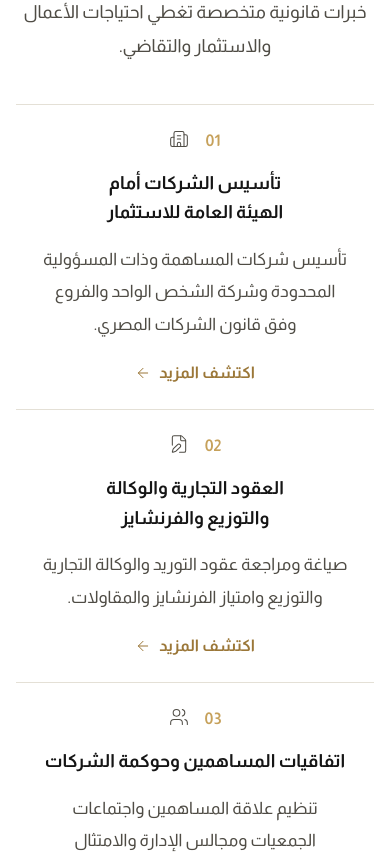
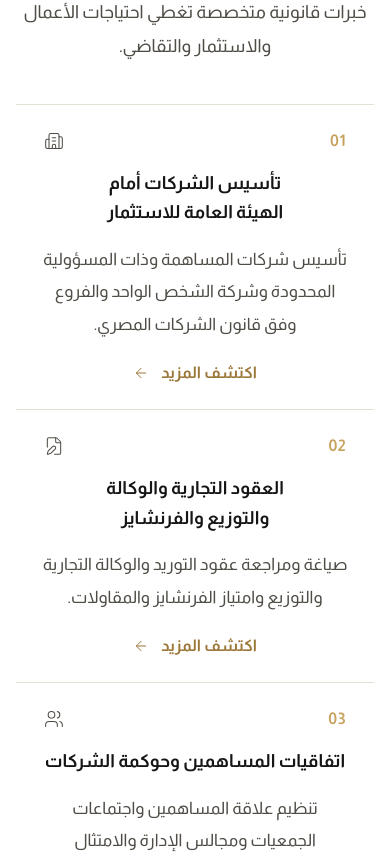
Before and after one commit to YousefMH/hamza-partners, a React (Vite) app: page / in a window 390 px wide. Shown: the part 1818-2672 px from the top of the page. Built offline with nearby package versions, Linux system fonts and the light colour scheme.

Commit message:
Space service card number and icon for clearer mobile rhythm
Keep the meta row full-width with justify-between so the index and icon
breathe apart, and widen the discover-more arrow gap slightly.

```diff
--- a/src/components/Services.tsx
+++ b/src/components/Services.tsx
@@ -49,20 +49,20 @@ export function Services() {
                 to={`/services/${service.slug}`}
                 className="flex h-full flex-col gap-4 p-6 text-center transition-colors duration-300 hover:bg-ivory md:gap-5 md:p-8 md:text-start"
               >
-                <div className="flex items-start justify-center gap-4 md:justify-between">
-                  <span className="font-display text-base font-bold text-gold">
+                <div className="flex w-full items-center justify-between gap-6 px-1 sm:gap-8">
+                  <span className="font-display text-base font-bold tracking-wide text-gold">
                     {service.number}
                   </span>
                   <ServiceIcon
                     name={service.icon}
-                    className="size-5 text-muted transition-colors group-hover:text-gold"
+                    className="size-5 shrink-0 text-muted transition-colors group-hover:text-gold"
                   />
                 </div>
                 <h3 className="font-display text-lg leading-[1.65] text-charcoal md:text-xl">
                   {service.title}
                 </h3>
                 <p className="body-copy text-base">{service.shortDescription}</p>
-                <span className="mt-auto inline-flex items-center justify-center gap-2 pt-1 text-base font-bold text-gold-dark transition-colors group-hover:text-charcoal md:justify-start">
+                <span className="mt-auto inline-flex items-center justify-center gap-3 pt-1 text-base font-bold text-gold-dark transition-colors group-hover:text-charcoal md:justify-start">
                   {siteConfig.cta.discoverMore}
                   <ArrowLeft size={16} strokeWidth={1.5} aria-hidden="true" />
                 </span>
```
